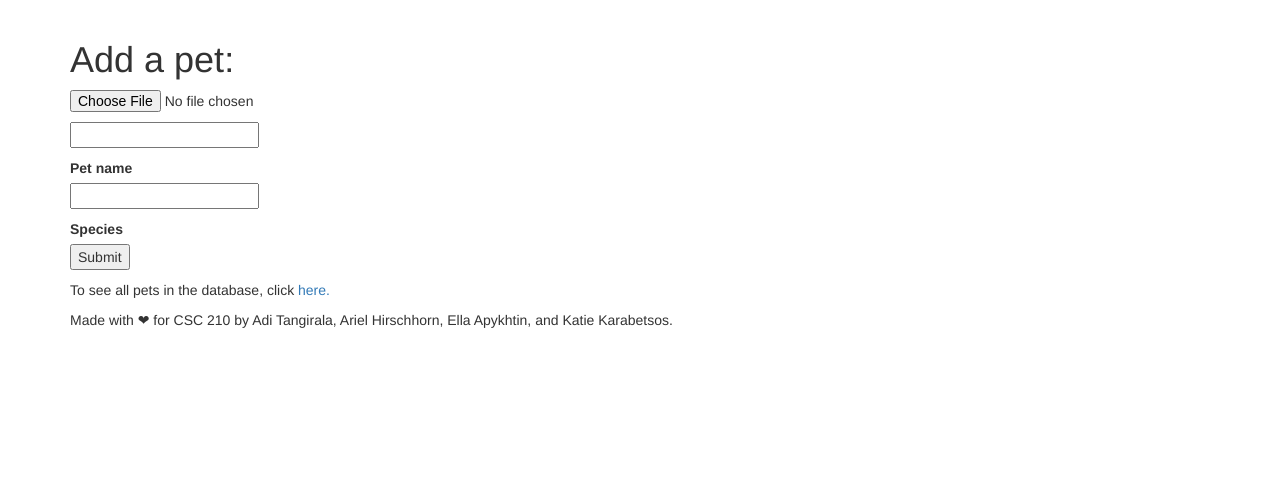
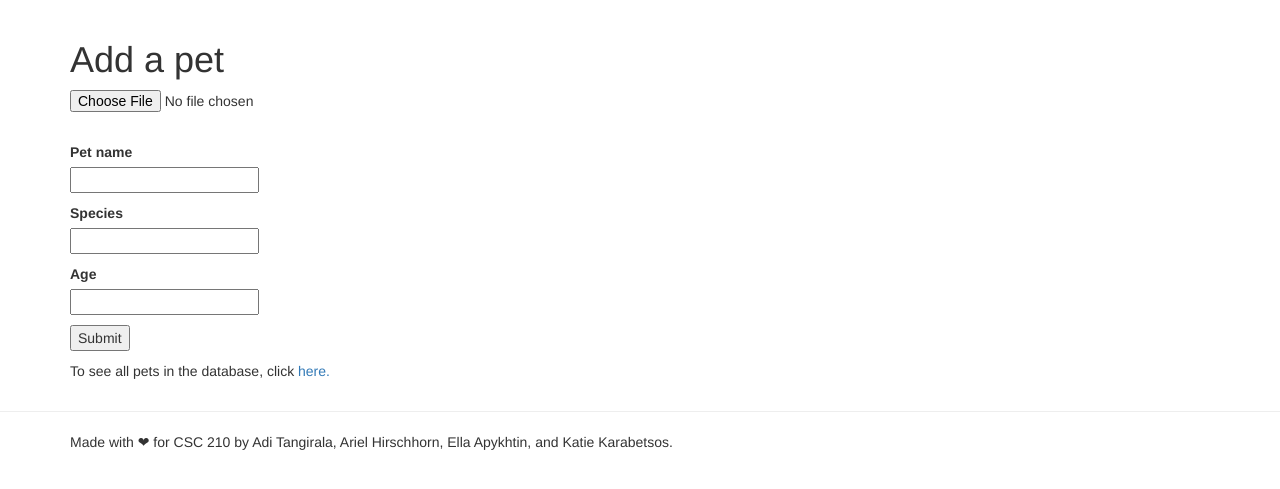
Before and after one commit to arielhirschhorn/netpets, a Flask app: page /addPet in a window 1280 px wide. Shown: the part 52-541 px from the top of the page. Run offline with Flask 2, Linux system fonts and the light colour scheme; some libraries are stand-ins or nearby versions.

Commit message:
added footer separator, tweaking addpet function

```diff
--- a/app.py
+++ b/app.py
@@ -161,6 +161,7 @@ def upload_file():
             uploaded_file.save(os.path.join(app.config["IMAGE_UPLOADS"], uploaded_file.filename))
             species = request.form['species']
             name = request.form['petname']
+            age = int(request.form['age'])
             filename = uploaded_file.filename
             new_pet = Pets(species=species, age=age, filename=filename,name=name)
             try:
--- a/templates/addPet.html
+++ b/templates/addPet.html
@@ -11,13 +11,21 @@
     <title>NetPets - add a pet!</title>
 </head>
 <body>
-    <h1> Add a pet: </h1>
+    <h1> Add a pet</h1>
     <form method="POST" name="form" action="" enctype="multipart/form-data">
-	  <p><input type="file" name="file"></p>
-	  <p><input type= "text" name="petname"></p>
-	  <label for="petname">Pet name</label>
-	  <p><input type="text" name="species" ></p>
-	  <label for="species">Species</label>
+      <p><input type="file" name="file"></p>
+
+
+      <br>
+      <label for="petname">Pet name</label>
+      <p><input type= "text" name="petname"></p>
+
+      <label for="species">Species</label>
+      <p><input type="text" name="species" ></p>
+
+      <label for="age">Age</label>
+	  <p><input type="text" name="age" ></p>
+
       <p><input type="submit" value="Submit"></p>
     </form>
     <p> To see all pets in the database, click <a href="/petlist">here.</a></p>
--- a/templates/base.html
+++ b/templates/base.html
@@ -75,6 +75,7 @@
     {% block page_content %}{% endblock %}
 </div>
 {% block footer %}
+<hr class="solid">
 <div class="container">
 <p>Made with ❤ for CSC 210 by Adi Tangirala, Ariel Hirschhorn, Ella Apykhtin, and Katie Karabetsos.</p>
 </div>
```
Also changed, not shown: static/uploads/331487089073201.jpg (added), static/walter.ico (added).
